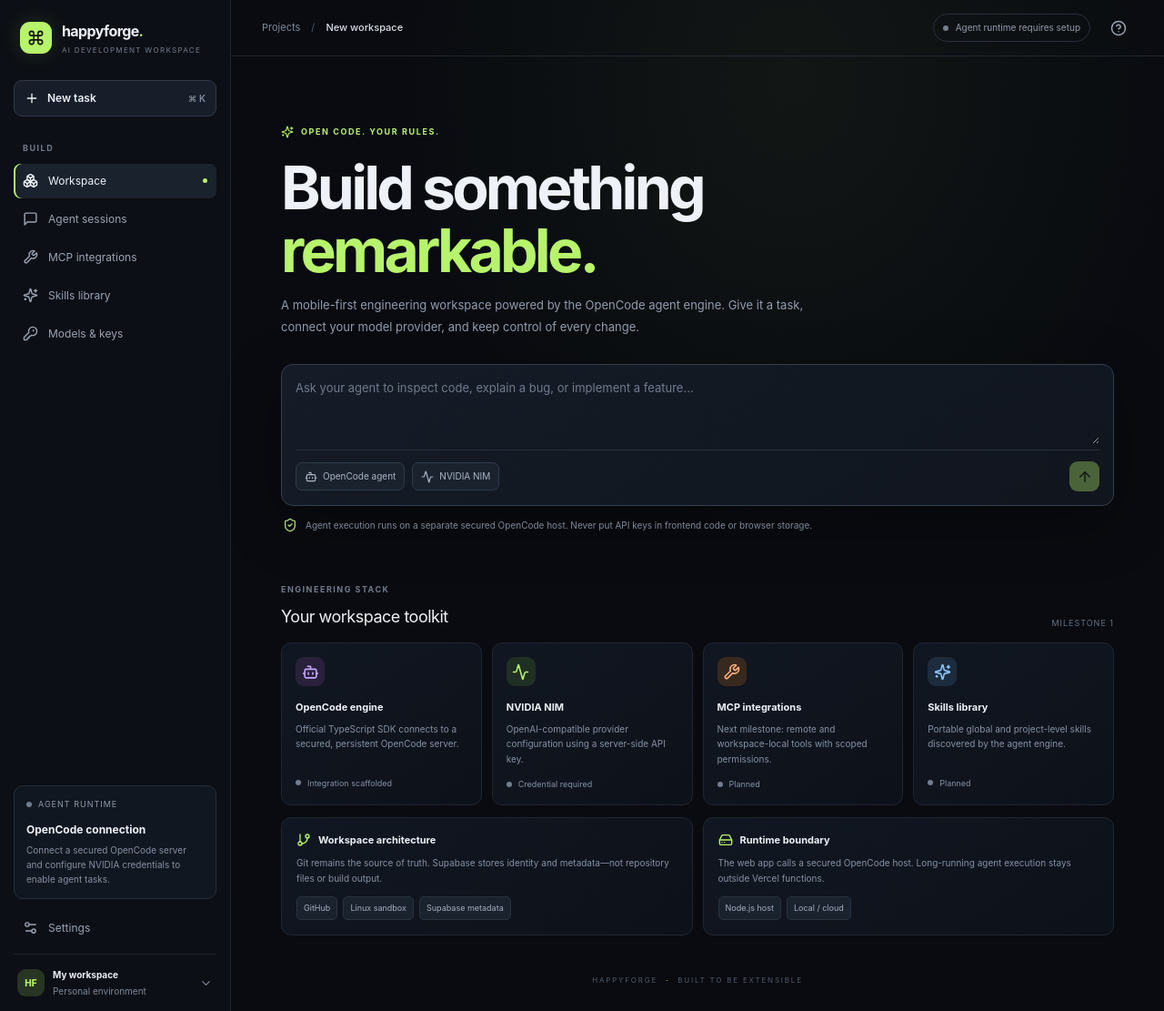
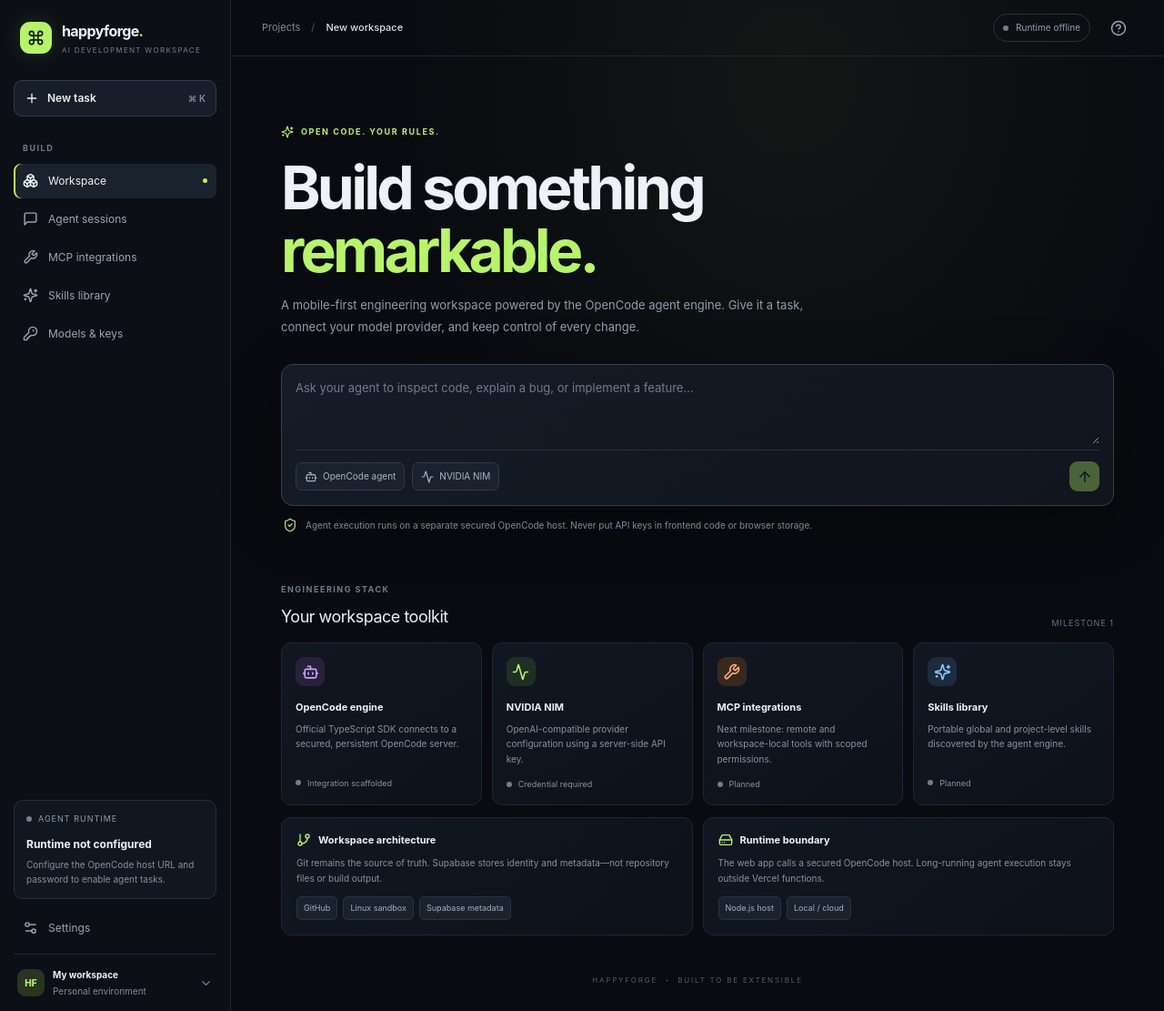
Before and after one commit to animewar3000-dot/Happyforge, a Next.js app: page / in a window 1280 px wide. Shown: the whole page at 91% size. Built offline with nearby package versions, Linux system fonts and the light colour scheme.

Commit message:
feat: show live OpenCode runtime status

```diff
--- a/app/page.tsx
+++ b/app/page.tsx
@@ -1,6 +1,6 @@
 "use client";
 
-import { FormEvent, useState } from "react";
+import { FormEvent, useEffect, useState } from "react";
 import {
   Activity, ArrowUp, Bot, Boxes, Braces, ChevronDown, CircleHelp,
   Command, GitBranch, Github, HardDrive, KeyRound, Menu, MessageSquare,
@@ -26,6 +26,18 @@ export default function Home() {
   const [sessionId, setSessionId] = useState<string | null>(null);
   const [busy, setBusy] = useState(false);
   const [error, setError] = useState("");
+  const [runtimeStatus, setRuntimeStatus] = useState<"checking" | "online" | "unavailable" | "not-configured">("checking");
+
+  useEffect(() => {
+    let active = true;
+    fetch("/api/agent/health", { cache: "no-store" })
+      .then(response => response.json())
+      .then(data => {
+        if (active) setRuntimeStatus(data.connected ? "online" : data.configured ? "unavailable" : "not-configured");
+      })
+      .catch(() => { if (active) setRuntimeStatus("unavailable"); });
+    return () => { active = false; };
+  }, []);
 
   async function sendTask(event: FormEvent<HTMLFormElement>) {
     event.preventDefault();
@@ -82,9 +94,9 @@ export default function Home() {
         </nav>
         <div className="sidebar-bottom">
           <div className="runtime-card">
-            <div className="runtime-heading"><span className="status-dot muted"/> AGENT RUNTIME</div>
-            <div className="runtime-title">OpenCode connection</div>
-            <p>Connect a secured OpenCode server and configure NVIDIA credentials to enable agent tasks.</p>
+            <div className="runtime-heading"><span className={`status-dot ${runtimeStatus === "online" ? "" : "muted"}`}/> AGENT RUNTIME</div>
+            <div className="runtime-title">{runtimeStatus === "online" ? "OpenCode connected" : runtimeStatus === "checking" ? "Checking connection…" : runtimeStatus === "not-configured" ? "Runtime not configured" : "Runtime unavailable"}</div>
+            <p>{runtimeStatus === "online" ? "The secured agent host is responding." : "Configure the OpenCode host URL and password to enable agent tasks."}</p>
           </div>
           <button className="nav-item"><Settings2 size={17}/> Settings</button>
           <div className="profile-row"><div className="avatar">HF</div><div><strong>My workspace</strong><small>Personal environment</small></div><ChevronDown size={15}/></div>
@@ -99,7 +111,7 @@ export default function Home() {
             <button className="icon-button mobile-menu" onClick={() => setSidebarOpen(true)} aria-label="Open menu"><Menu size={19}/></button>
             <div className="breadcrumb">Projects <span>/</span> <strong>{sessionId ? "Agent session" : "New workspace"}</strong></div>
           </div>
-          <div className="topbar-actions"><div className="connection-pill"><span className="status-dot muted"/> Agent runtime requires setup</div><button className="icon-button" aria-label="Help"><CircleHelp size={18}/></button></div>
+          <div className="topbar-actions"><div className="connection-pill"><span className={`status-dot ${runtimeStatus === "online" ? "" : "muted"}`}/> {runtimeStatus === "online" ? "Runtime online" : runtimeStatus === "checking" ? "Checking runtime" : "Runtime offline"}</div><button className="icon-button" aria-label="Help"><CircleHelp size={18}/></button></div>
         </header>
 
         <div className="content-wrap">
```
